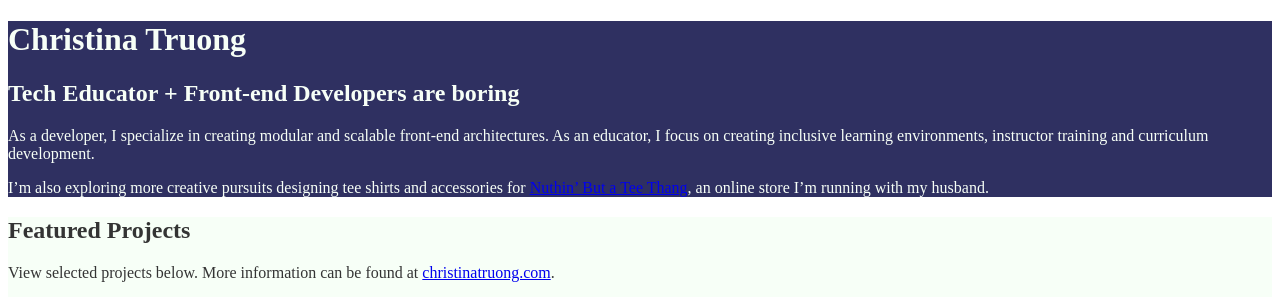
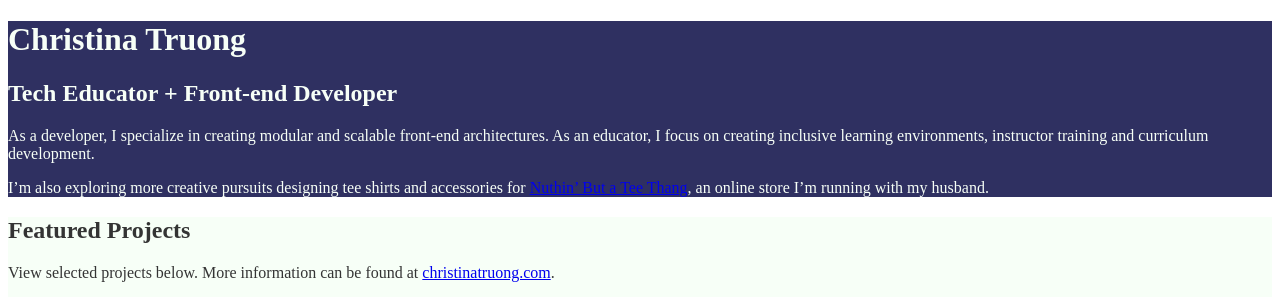
Before and after one commit to harish123400/CSS_Training, a plain HTML site: page index.html in a window 1280 px wide. Shown: the top 297 px of the page. Drawn offline with Linux system fonts and the light colour scheme.

Commit message:
Change002: Reverted changes done in Change001

```diff
--- a/index.html
+++ b/index.html
@@ -11,7 +11,7 @@
       <!-- ***************  ABOUT / PROFILE  **************** -->
       <header>
         <h1>Christina Truong</h1>
-        <h2>Tech Educator + Front-end Developers are boring</h2>
+        <h2>Tech Educator + Front-end Developer</h2>
 
         <p>As a developer, I specialize in creating modular and scalable front-end architectures. As an educator, I focus on creating inclusive learning environments, instructor training and curriculum development.</p>
         <p>I’m also exploring more creative pursuits designing tee shirts and accessories for <a href="http://teethang.com" target="_blank">Nuthin’ But a Tee Thang</a>, an online store I’m running with my husband.</p>
```
